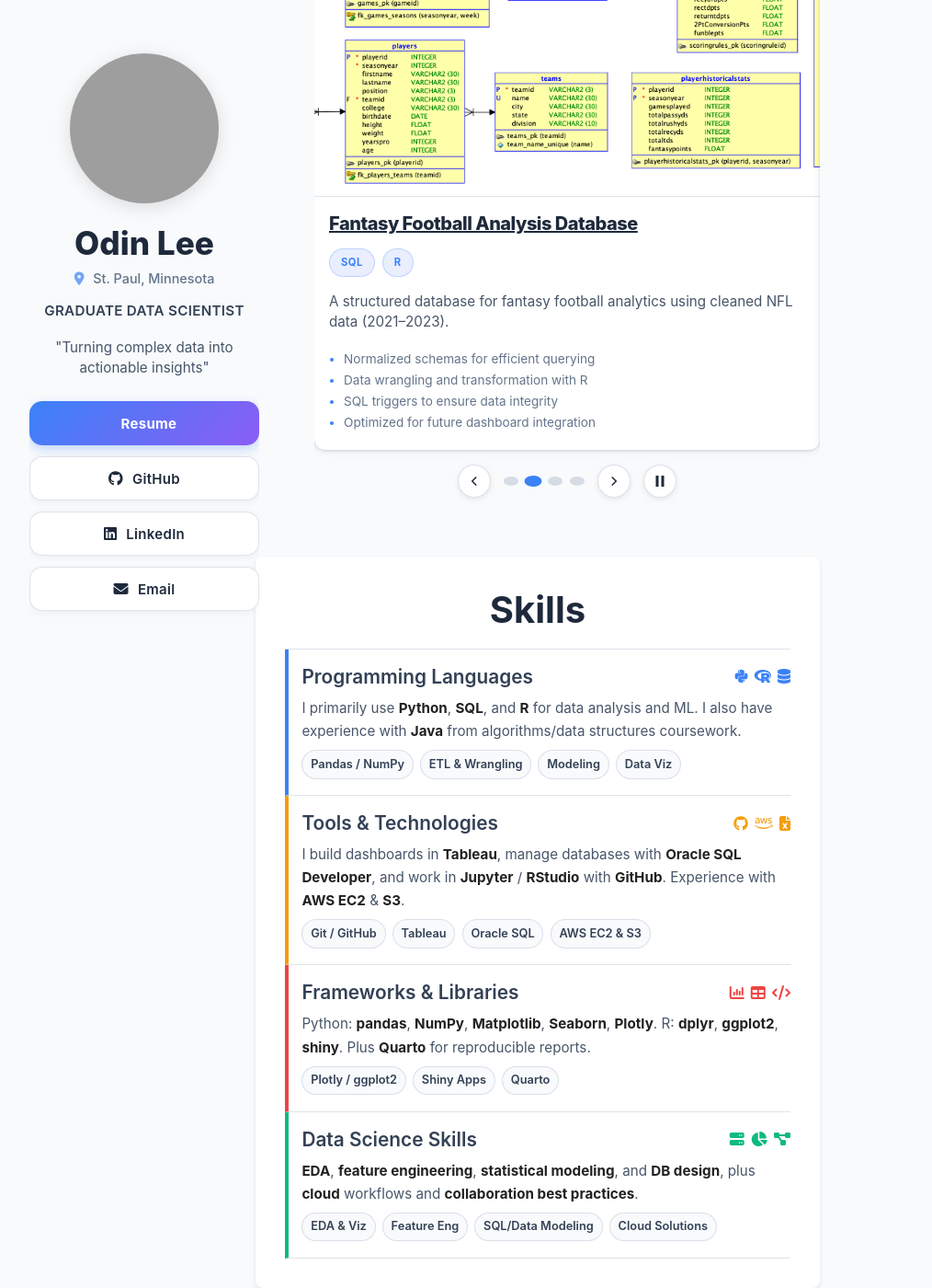
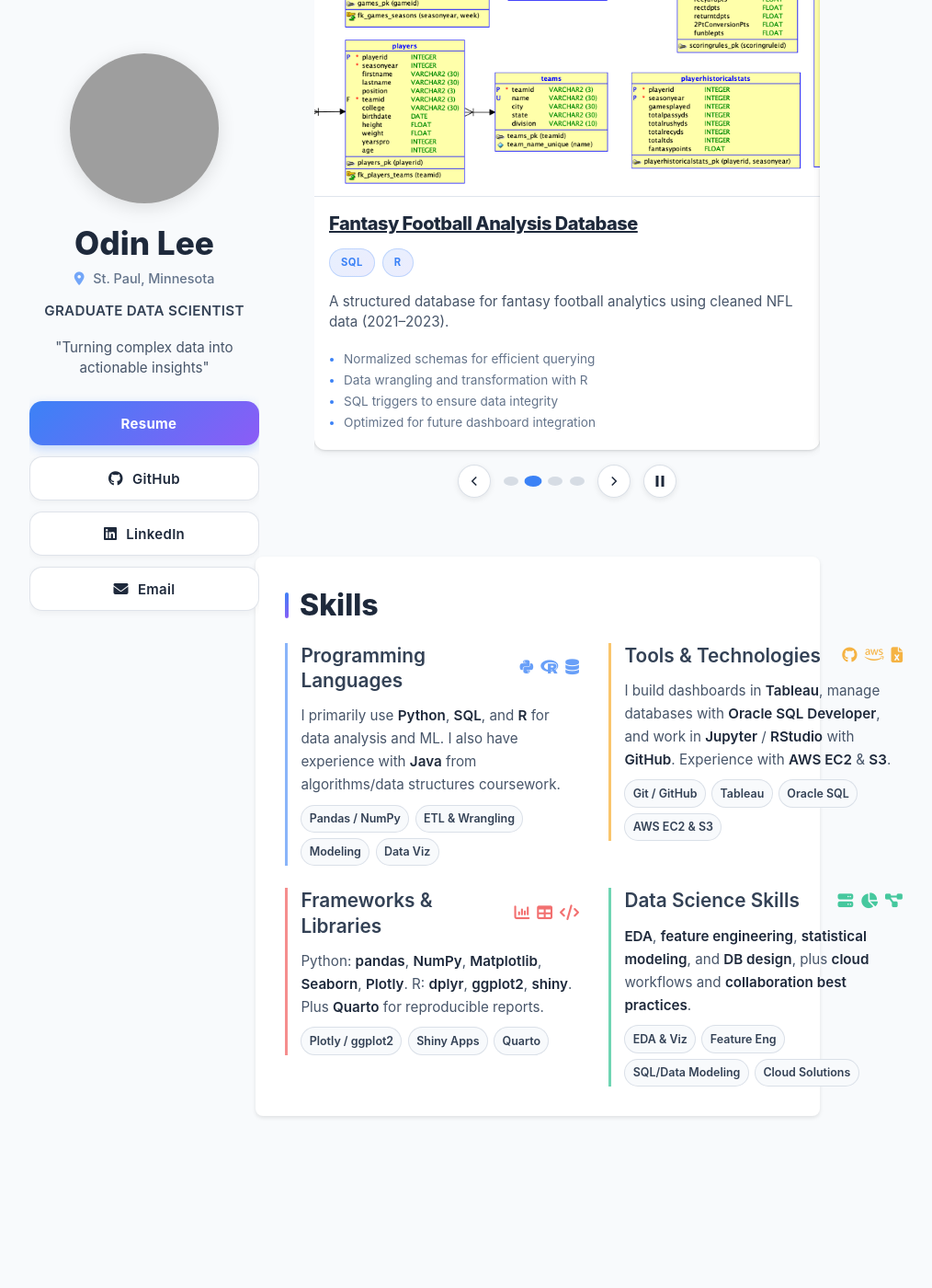
Before and after one commit to OdinLeePro/OdinLeePro.github.io, a Jekyll site: the page built from index.md, in a window 1280 px wide and 1400 px high, scrolled down 1162 px. Shown: the whole window at 92% size, without its empty margins (178-1192 px from the left). Built offline with Jekyll 4.4.1, drawn with Linux system fonts in a browser that asks for light colours; after the commit the page ends 2375 px from its top, so only the background shows below that; grey boxes are pictures that could not be loaded.

Commit message:
Add files via upload

```diff
--- a/assets/css/style.scss
+++ b/assets/css/style.scss
@@ -786,95 +786,118 @@ including layout wrappers, base button design, hover/focus states, and style var
 /*          Skills Section          */
 /* ================================ */
 
+/* --- Section Title (left-aligned, like other sections) --------------- */
+.skills h1.section-title {
+  text-align: left;
+  font-size: 2rem;
+  margin: 0 0 1.25rem 0;
+  color: $title-color;
+  font-weight: 800;
+  position: relative;
+  padding-left: 1rem;
+}
+.skills h1.section-title::before {
+  content: '';
+  position: absolute;
+  left: 0; top: 50%;
+  transform: translateY(-50%);
+  width: 4px; height: 28px;
+  background: linear-gradient(135deg, $blue, $purple);
+  border-radius: 2px;
+}
+
+/* --- Skills Container ------------------------------------------------ */
 .skill-rows {
   display: grid;
-  grid-template-columns: 1fr;
-  gap: 0;
-  margin-top: 0.25rem;
-  border-top: 1px solid $border-color;
+  grid-template-columns: repeat(2, minmax(320px, 1fr));
+  column-gap: 2rem;
+  row-gap: 1.5rem;
+  margin-top: 1rem;
+  align-items: start;
 }
 
+/* --- Individual Row -------------------------------------------------- */
 .skill-row {
-  padding: 1rem 0 1.1rem;
-  border-bottom: 1px solid $border-color;
-  border-left: 4px solid transparent;
-  padding-left: 0.9rem;
+  position: relative;
+  padding-left: .9rem;
+  border-left: 3px solid transparent;
+  transition: background .15s ease;
+}
+.skill-row:hover { background: rgba(0,0,0,.015); }
+
+/* Color accents (translucent so they don't shout) */
+.skill-row.blue  { border-left-color: rgba($blue,  .6); }
+.skill-row.amber { border-left-color: rgba($amber, .6); }
+.skill-row.red   { border-left-color: rgba($red,   .6); }
+.skill-row.green { border-left-color: rgba($green, .6); }
+
+/* --- Header ---------------------------------------------------------- */
+.skill-row header {
   display: grid;
-  grid-template-columns: 1fr;
-  row-gap: 0.5rem;
+  grid-template-columns: 1fr auto;
+  align-items: center;
+  column-gap: .75rem;
+  row-gap: .35rem;
+  margin-bottom: .75rem;
 }
 
-.skill-row header {
-  display: flex;
-  align-items: center;
-  justify-content: space-between;
-  gap: 0.75rem;
+/* Use your .sub-title type but remove its default left bar inside Skills */
+.skill-row .sub-title { margin: 0; padding-left: 0; }
+.skill-row .sub-title::before { content: none; }
+
+/* --- Icons ----------------------------------------------------------- */
+.skill-icons {
+  display: inline-flex;
+  gap: .5rem;
+  flex-wrap: wrap;
+  justify-self: end;
+}
+.skill-icons i {
+  font-size: 1.05rem;
+  color: $muted-color;
+  opacity: .9;
 }
 
-.skill-row header .sub-title {
-  margin: 0;
-  padding-left: 0;
-}
+/* Icon tints to match row color */
+.skill-row.blue  .skill-icons i { color: rgba($blue,  .85); }
+.skill-row.amber .skill-icons i { color: rgba($amber, .85); }
+.skill-row.red   .skill-icons i { color: rgba($red,   .85); }
+.skill-row.green .skill-icons i { color: rgba($green, .85); }
 
-.skill-row header .sub-title::before {
-  content: none;
-}
-
-.skill-row .skill-icons {
-  display: inline-flex;
-  gap: 0.45rem;
-  flex-wrap: wrap;
-}
-
-.skill-row .skill-icons i {
-  font-size: 1rem;
-  color: $muted-color;
-}
-
+/* --- Body copy ------------------------------------------------------- */
 .skill-row p {
-  margin: 0;
-  font-size: 0.95rem;
+  margin: 0 0 .6rem 0;
+  font-size: .95rem;
   line-height: 1.65;
   color: $text-color;
 }
+.skill-row p strong { color: $title-color; font-weight: 600; }
 
+/* --- Tags ------------------------------------------------------------ */
 .skill-tags {
   display: flex;
   flex-wrap: wrap;
-  gap: 0.45rem;
+  gap: .4rem;
   margin: 0;
   padding: 0;
 }
-
 .skill-tags li {
   list-style: none;
-  font-size: 0.8rem;
+  font-size: .78rem;
   font-weight: 600;
-  padding: 0.28rem 0.55rem;
+  padding: .26rem .52rem;
   border-radius: 999px;
   white-space: nowrap;
   background: $light-gray;
   color: $heading-color;
   border: 1px solid $border-color;
-  transition: transform 0.15s ease, background 0.15s ease, border-color 0.15s ease;
+  transition: transform .15s ease, background .15s ease, border-color .15s ease;
 }
-
 .skill-tags li:hover {
   transform: translateY(-1px);
   background: $white;
-  border-color: rgba($blue, 0.3);
+  border-color: rgba($blue, .28);
 }
-
-.skill-row.blue  { border-left-color: $blue;  }
-.skill-row.amber { border-left-color: $amber; }
-.skill-row.red   { border-left-color: $red;   }
-.skill-row.green { border-left-color: $green; }
-
-.skill-row.blue  header .skill-icons i { color: $blue;  }
-.skill-row.amber header .skill-icons i { color: $amber; }
-.skill-row.red   header .skill-icons i { color: $red;   }
-.skill-row.green header .skill-icons i { color: $green; }
-
 
 
 
@@ -982,14 +1005,14 @@ including layout wrappers, base button design, hover/focus states, and style var
 }
 
 .linkWrapperMobile .link a.primaryButton:hover {
-  background: linear-gradient(135deg, darken($blue, 5%), darken($purple, 5%));                            // subtle darkening on hover
+  background: linear-gradient(135deg, darken($blue, 5%), darken($purple, 5%));                              // subtle darkening on hover
   transform: translateY(-2px);                                                                              // more pronounced lift for primary
-  box-shadow: 0 6px 15px rgba($blue, 0.35);                                                               // stronger shadow on hover
+  box-shadow: 0 6px 15px rgba($blue, 0.35);                                                                 // stronger shadow on hover
 }
 
 .linkWrapperMobile .link a.primaryButton:active {
   transform: translateY(0px);                                                                               // return to normal
-  box-shadow: 0 2px 6px rgba($blue, 0.3);                                                                 // reduced shadow when pressed
+  box-shadow: 0 2px 6px rgba($blue, 0.3);                                                                   // reduced shadow when pressed
 }
 
 /* Icon styling for mobile buttons */
```
